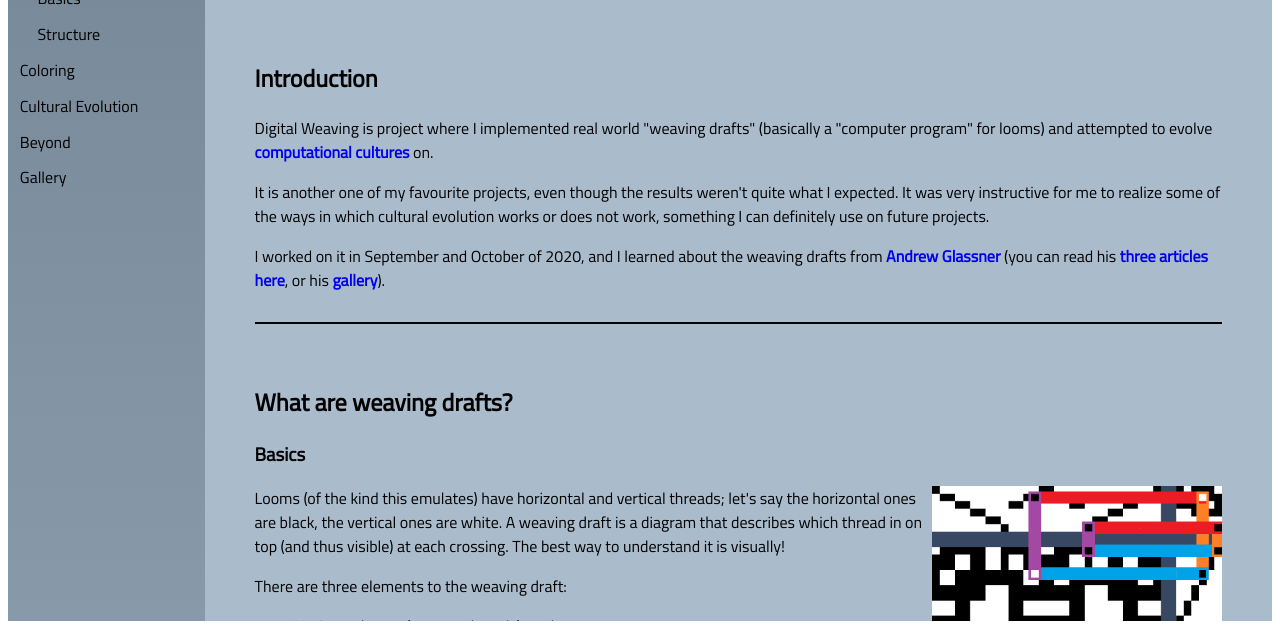
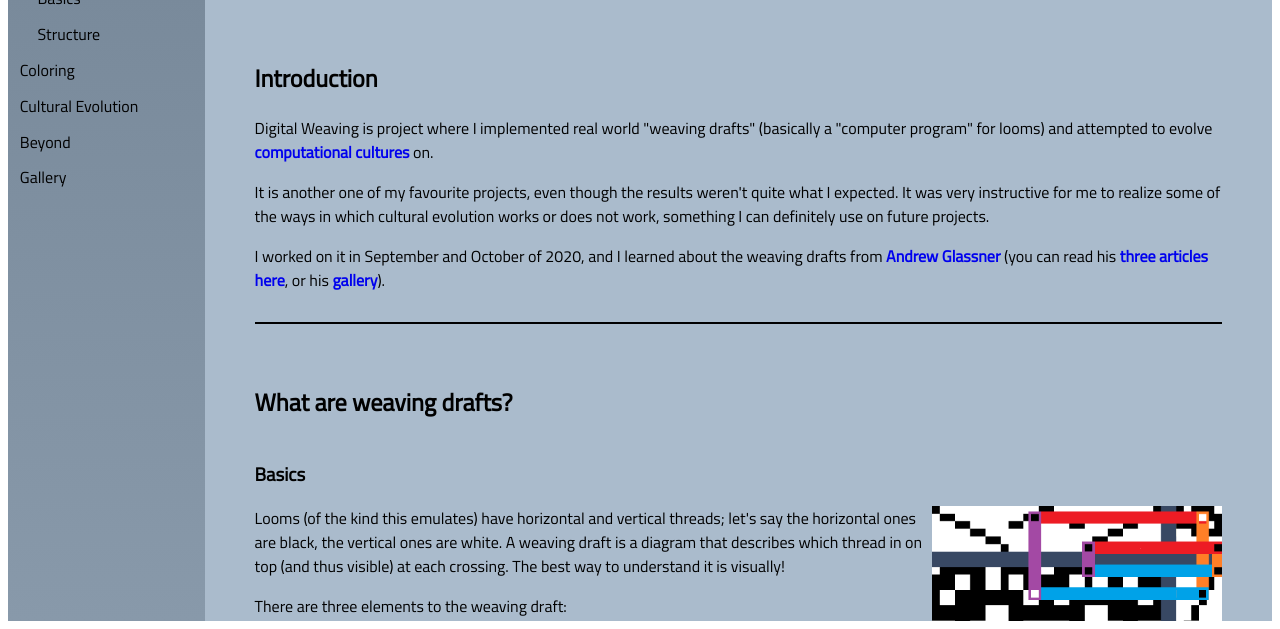
Before and after one commit to DiogoCosta738/diogocosta738.github.io, a plain HTML site: page weaving.html in a window 1280 px wide. Shown: the part 171-800 px from the top of the page. Drawn offline with Linux system fonts and the light colour scheme.

Commit message:
readded h3 padding for scrolling

```diff
--- a/stylesheet.css
+++ b/stylesheet.css
@@ -202,7 +202,9 @@ a.dropdown-item{
 
   width:100%;
 }
-
+h3{
+	padding-top:20px;
+}
 h2{
 	padding-top:20px;
 }
```
